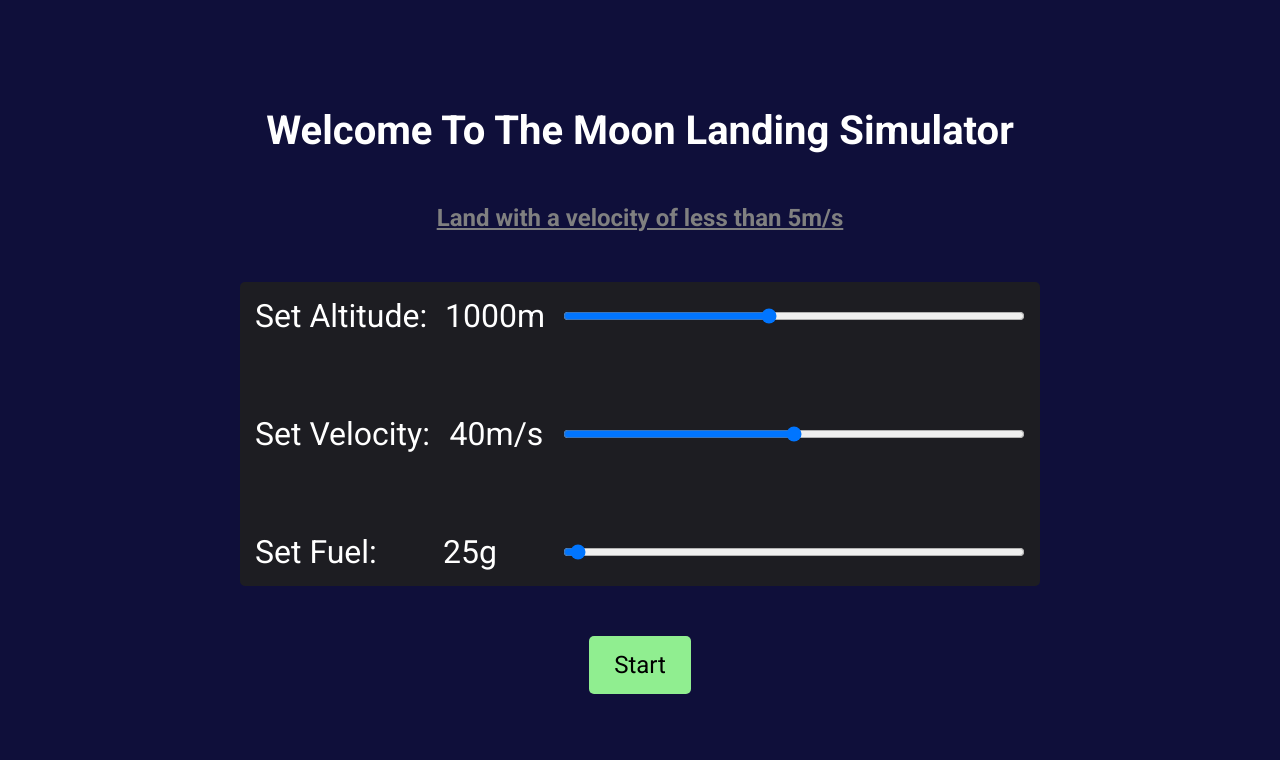
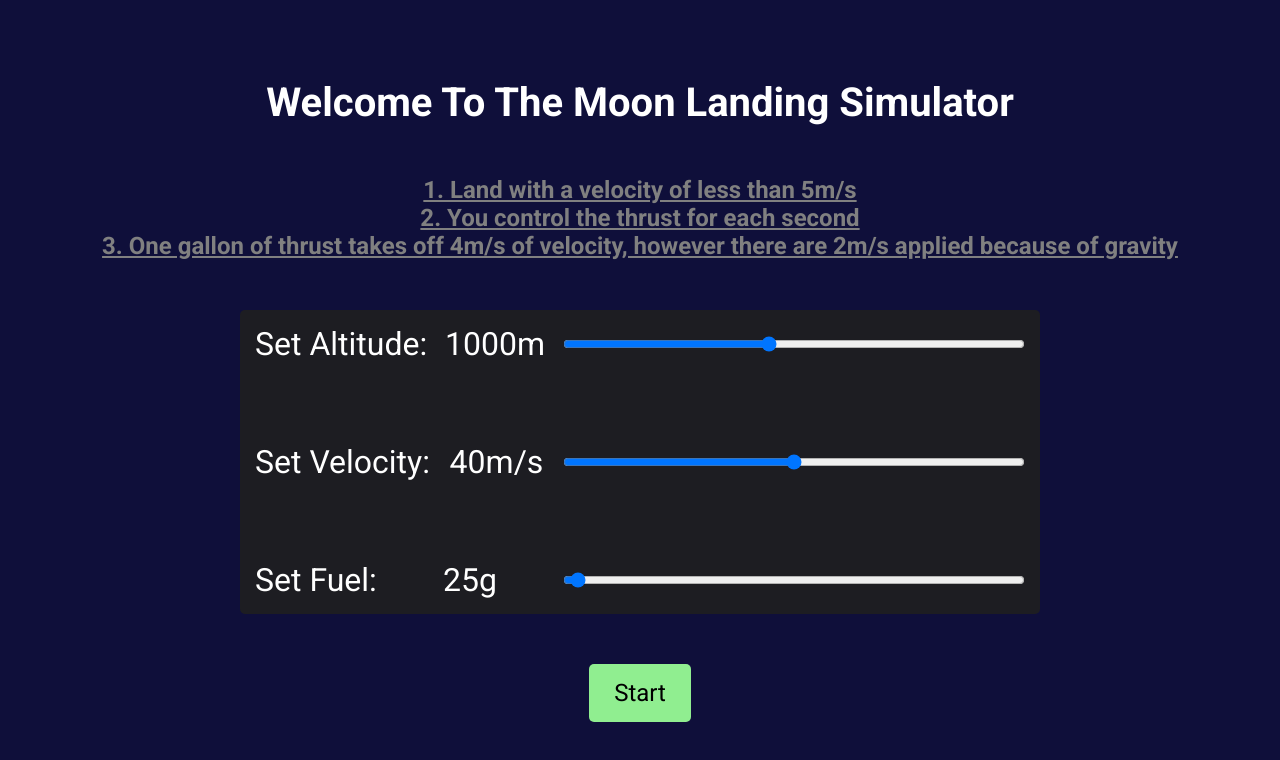
Before and after one commit to simarubhi/MoonLandingSimulator, a website: page index.html in a window 1280 px wide. Drawn offline with nearby package versions, Linux system fonts and the light colour scheme.

Commit message:
git commit -m "rules updated"

```diff
--- a/index.html
+++ b/index.html
@@ -12,7 +12,12 @@
 			<div class="start-screen">
 				<h1 class="heading">Welcome To The Moon Landing Simulator</h1>
 
-				<h2 class="rules">Land with a velocity of less than 5m/s</h2>
+				<h2 class="rules">
+					1. Land with a velocity of less than 5m/s<br />2. You
+					control the thrust for each second<br />3. One gallon of
+					thrust takes off 4m/s of velocity, however there are 2m/s
+					applied because of gravity
+				</h2>
 
 				<div class="options-container">
 					<div class="alt setting-container">
--- a/styles/style.scss
+++ b/styles/style.scss
@@ -40,6 +40,7 @@ img {
 		}
 
 		.rules {
+			text-align: center;
 			font-size: 1.5rem;
 			color: gray;
 			text-decoration: underline;
@@ -255,9 +256,6 @@ img {
 			background-color: white;
 			width: 100vw;
 			height: 100vh;
-
-			#myChart {
-			}
 		}
 	}
 }
```
Also changed, not shown: style.css.
